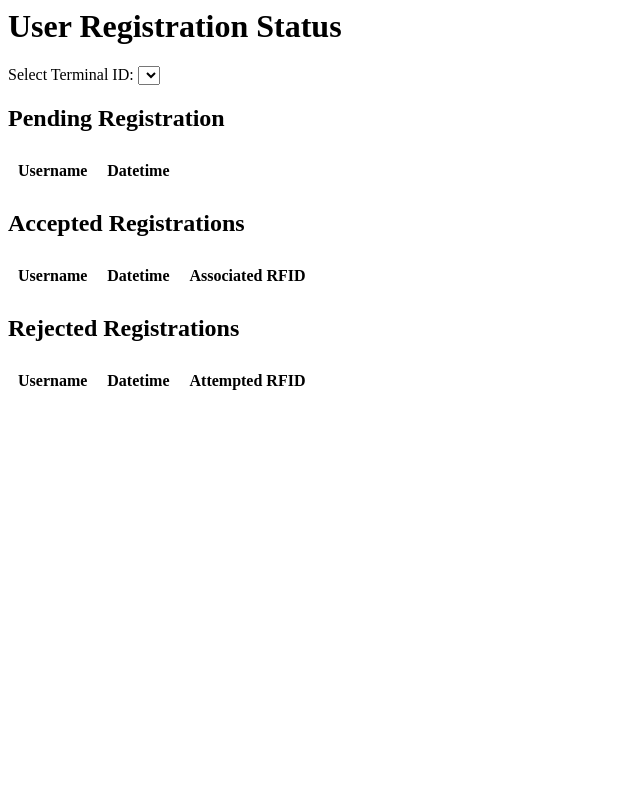
After one commit to albertocastronovo/door_presence_control, a Flask app: page /createdashboard in a window 1280 px wide. The commit adds this page. Shown: the whole page, without its empty margins (0-640 px from the left). Run offline with Flask 3, Linux system fonts and the light colour scheme; lists and menus that the app fills with data are empty; parts of the project's set-up code (start-up, migrations or seed data) failed here and were passed over.

Commit message:
user creation function working in rfid mode

```diff
--- a/MySQL_Python/app.py
+++ b/MySQL_Python/app.py
@@ -8,6 +8,7 @@ from utilities.server_functions import get_user_password, password_verify, passw
 from utilities.database import Database
 from apscheduler.schedulers.background import BackgroundScheduler
 import os
+import time
 from datetime import datetime, timedelta
 import requests
 
@@ -15,20 +16,29 @@ import requests
 app = Flask(__name__)
 app.secret_key = os.getenv("door_secret")
 
+retry_seconds = 10
+while True:
+    db = Database(
+        host="localhost",
+        database="door_cntrl_system",
+        port=3306
+    )
 
-db = Database(
-    host="localhost",
-    database="door_cntrl_system",
-    port=3306
-)
+    db.connect_as(
+        user="alberto",
+        password="alberto"
+    )
+    if db.is_connected():
+        print(f"Connected to database.")
+        break
+    print(f"Could not connect to database. Retrying in {retry_seconds} seconds.")
+    time.sleep(retry_seconds)
 
-db.connect_as(
-    user="alberto",
-    password="alberto"
-)
 
 users_permissions = {}
-pending_user_creations = {}
+pending_user_creations: dict[str, list[dict]] = {}
+accepted_user_creations: dict[str, list[dict]] = {}
+rejected_user_creations: dict[str, list[dict]] = {}
 
 """
     {
@@ -43,10 +53,25 @@ def update_users_permissions():
     users_permissions = {r["role"]: r for r in db.select_all("roles")}
 
 
+def reset_user_creations():
+    global accepted_user_creations
+    global rejected_user_creations
+    global pending_user_creations
+    accepted_user_creations.clear()
+    rejected_user_creations.clear()
+    pending_user_creations.clear()
+
+
 update_users_permissions()
+reset_user_creations()
 scheduler = BackgroundScheduler()
-scheduler.add_job(
+scheduler.add_job(      # update user permissions from database at 3 AM every day (local machine time)
     func=update_users_permissions,
+    trigger="cron",
+    hour=3
+)
+scheduler.add_job(      # clear RFID mode user creation dictionaries at 3 AM every day (local machine time)
+    func=reset_user_creations,
     trigger="cron",
     hour=3
 )
@@ -138,18 +163,11 @@ def update_user():
     gender = request.form["gender"]
     new_password = request.form["new_password"]
 
-    print(username)
-    print(new_password)
-    print(prefix + phone_number)
-    print(email)
-    print(address)
-    print(birth_date)
-    print(gender)
-
     update = db.update_multiple(
         table="user",
         column_names=["username", "password", "phone_number", "mail", "address", "birth_date", "gender"],
-        column_values=[username, password_hash(new_password), prefix+phone_number, email, address, birth_date, gender],
+        column_values=[username, password_hash(new_password), prefix + phone_number, email, address, birth_date,
+                       gender],
         where_column="fiscal_code",
         where_value=session["username"]
     )
@@ -222,13 +240,13 @@ def control_door():
 
     get_door_status = requests.get(f"http://{request.remote_addr}:5000/door")
     if not get_door_status.ok:
-        return "462"    # Could not reach the door
+        return "462"  # Could not reach the door
 
     print("reached door pass")
 
     door_data = get_door_status.json()
     if "state" not in door_data:
-        return "463"    # request misses critical information
+        return "463"  # request misses critical information
 
     print("critical info pass")
 
@@ -237,7 +255,7 @@ def control_door():
     headers = {"Content-type": "application/json"}
     set_door_status = requests.post(f"http://{request.remote_addr}:5000/door", json=door_command, headers=headers)
     if not set_door_status.ok:
-        return "464"    # the door was not set
+        return "464"  # the door was not set
 
     print("set door pass")
 
@@ -246,6 +264,10 @@ def control_door():
 
 @app.route("/cardforuser", methods=["POST"])
 def associate_new_card_to_user():
+    global accepted_user_creations
+    global rejected_user_creations
+    global pending_user_creations
+
     rfid = request.json.get("rfid", None)
     door_id = request.json.get("door_id", None)
     rfid_password = request.json.get("content", None)
@@ -256,7 +278,30 @@ def associate_new_card_to_user():
     if door_id not in pending_user_creations:
         return "460"
 
-    creation_status = create_new_user(pending_user_creations[door_id])
+    if len(pending_user_creations[door_id]) < 1:
+        return "460"
+
+    # check if card is already associated to some user in the database
+    card_in_database = db.select_where("user", "RFID_key", rfid)
+    pending_user_creations[door_id][0]["rfid"] = rfid
+    pending_user_creations[door_id][0]["temp_password"] = rfid_password
+    pending_user_creations[door_id][0]["time"] = datetime.now()
+    if len(card_in_database) == 0:
+        creation_status = create_new_user(pending_user_creations[door_id][0])
+    else:
+        creation_status = -1
+
+    if creation_status == 0:
+        if door_id not in accepted_user_creations:
+            accepted_user_creations[door_id] = [pending_user_creations[door_id][0]]
+        else:
+            accepted_user_creations[door_id].append(pending_user_creations[door_id][0])
+    else:
+        if door_id not in rejected_user_creations:
+            rejected_user_creations[door_id] = [pending_user_creations[door_id][0]]
+        else:
+            rejected_user_creations[door_id].append(pending_user_creations[door_id][0])
+    del pending_user_creations[door_id][0]
 
     return f"OK {creation_status}"
 
@@ -276,13 +321,12 @@ def create_temp_user(
         user_role: str = "USR",
         rfid_number: int = 42,
         set_password: str | None = "Paolo1!"
-                    ):
-
+):
     caller_role = get_role_from_ids(db, get_id_from_user(db, session["username"]), user_context)
     if caller_role == "USR" or \
-        (caller_role == "CO" and user_role != "USR") or \
+            (caller_role == "CO" and user_role != "USR") or \
             (caller_role == "CA" and user_role not in ["USR", "CO"]):
-        return "no permissions"   # no permissions to make the operation
+        return "no permissions"  # no permissions to make the operation
 
     user_fetch = db.select_where(
         table="user",
@@ -290,9 +334,9 @@ def create_temp_user(
         value=user_fiscal_code
     )
 
-    if len(user_fetch) < 1:     # se l'utente non esiste proprio
+    if len(user_fetch) < 1:  # se l'utente non esiste proprio
         password = set_password if set_password is not None else random_secure_password()
-        db.insert(              # viene creato un utente nuovo, con password temporanea e RFID data
+        db.insert(  # viene creato un utente nuovo, con password temporanea e RFID data
             table="user",
             columns=("username", "password", "fiscal_code", "RFID_key"),
             values=(user_fiscal_code, password_hash(password), user_fiscal_code, rfid_number)
@@ -329,6 +373,24 @@ def create_temp_user(
     return "OK"
 
 
+@app.route("/createdashboard", methods=["GET"])
+def create_dashboard():
+    print(f"Pending: {pending_user_creations}")
+    print(f"Accepted: {accepted_user_creations}")
+    print(f"Rejected: {rejected_user_creations}")
+    return render_template("rfid_creation_dashboard.html",
+                           now=datetime.now(),
+                           terminal_ids=list(set(
+                               list(accepted_user_creations.keys()) +
+                               list(pending_user_creations.keys()) +
+                               list(rejected_user_creations.keys())
+                           )),
+                           accepted_registrations=accepted_user_creations,
+                           pending_registrations=pending_user_creations,
+                           rejected_registrations=rejected_user_creations
+                           )
+
+
 @app.route("/createuser", methods=["GET", "POST"])
 def create_user():
     today = datetime.now().strftime("%Y-%m-%d")
@@ -341,9 +403,34 @@ def create_user():
     else:
         parameters, err_message = validate_new_user_form(request.form)
         print(f"errore: {err_message}")
+        user_id = parameters["userID"]
         if err_message == "OK_rfid":
-            pending_user_creations[parameters["door_id"]] = parameters
-            return "OK rfid"
+            # check if the creation of this user is already pending
+            users_with_same_id = [
+                inner_dict for inner_list in pending_user_creations.values()
+                for inner_dict in inner_list
+                if user_id in inner_dict and inner_dict["userID"] == user_id
+            ]
+            if len(users_with_same_id) > 0:
+                return render_template("create_user.html",
+                                       today=today,
+                                       tomorrow=tomorrow,
+                                       err_message="This user is already being created")
+
+            # check if the user already exists in the database
+            if len(db.select_where("user", "fiscal_code", parameters["userID"])) > 0:
+                return render_template("create_user.html",
+                                       today=today,
+                                       tomorrow=tomorrow,
+                                       err_message="This user already exists in the database")
+
+            parameters["time"] = datetime.now()
+            door_id = parameters["door_id"]
+            if door_id not in pending_user_creations:
+                pending_user_creations[door_id] = []
+            pending_user_creations[door_id].append(parameters)
+
+            return redirect(url_for("create_dashboard"))
         elif err_message == "OK_manual":
             user_created = create_new_user(parameters)
             if user_created != 0:
@@ -356,6 +443,6 @@ def create_user():
 
 if __name__ == '__main__':
     try:
-        app.run(port=5000, debug=True)
+        app.run(host="192.168.43.56", port=5000, debug=True)
     finally:
         scheduler.shutdown()
--- a/MySQL_Python/templates/create_user.html
+++ b/MySQL_Python/templates/create_user.html
@@ -1,5 +1,5 @@
 <!DOCTYPE html>
-<html>
+<html lang="en">
 <head>
 	<title>New User Registration</title>
 	<script>
--- /dev/null
+++ b/MySQL_Python/templates/rfid_creation_dashboard.html
@@ -0,0 +1,133 @@
+<style>
+  table {
+    border-collapse: collapse;
+  }
+
+  th, td {
+    padding: 10px;
+    text-align: left;
+  }
+
+  td:first-child, th:first-child {
+    text-align: right;
+  }
+</style>
+
+<!DOCTYPE html>
+<html lang="en">
+<head>
+	<title>User Registration Status</title>
+	<meta http-equiv="refresh" content="30"> <!-- Refresh page every 10 seconds -->
+</head>
+<body onload="updateRegistrations()">
+	<h1>User Registration Status</h1>
+
+	<!-- Dropdown menu for selecting Terminal ID -->
+	<label for="terminal_id">Select Terminal ID:</label>
+	<select id="terminal_id" onchange="updateRegistrations()">
+    <option value={{ terminal_ids[0] }} selected>{{ terminal_ids[0] }}</option>
+		<!-- Populate options with keys from all three dictionaries -->
+		{% for terminal_id in terminal_ids[1:] %}
+			<option value="{{ terminal_id }}">{{ terminal_id }}</option>
+		{% endfor %}
+	</select>
+
+	<!-- Tables for displaying pending, accepted, and rejected registrations -->
+	<h2>Pending Registration</h2>
+	<table id="pending_table">
+		<thead>
+			<tr>
+				<th>Username</th>
+				<th>Datetime</th>
+			</tr>
+		</thead>
+		<tbody>
+			<!-- Populate table with pending registrations for selected Terminal ID -->
+		</tbody>
+	</table>
+
+	<h2>Accepted Registrations</h2>
+	<table id="accepted_table">
+		<thead>
+			<tr>
+				<th>Username</th>
+				<th>Datetime</th>
+			</tr>
+		</thead>
+		<tbody>
+			<!-- Populate table with accepted registrations for selected Terminal ID -->
+
+		</tbody>
+	</table>
+
+	<h2>Rejected Registrations</h2>
+	<table id="rejected_table">
+		<thead>
+			<tr>
+				<th>Username</th>
+				<th>Datetime</th>
+			</tr>
+		</thead>
+		<tbody>
+			<!-- Populate table with rejected registrations for selected Terminal ID -->
+
+		</tbody>
+	</table>	<!-- JavaScript function for updating registration tables when Terminal ID is changed -->
+	<script>
+        let lastID = localStorage.getItem("terminal_id")
+        if(lastID) {
+            document.getElementById("terminal_id").value = lastID
+        }
+        document.getElementById("terminal_id").addEventListener(
+            "change", function() {
+                let value = this.value;
+                localStorage.setItem("terminal_id", value)
+            }
+        );
+
+		function updateRegistrations() {
+			// Get selected Terminal ID from dropdown menu
+			let terminalId = document.getElementById("terminal_id").value;
+
+			// Get tables for pending, accepted, and rejected registrations
+			let pendingTable = document.getElementById("pending_table");
+			let acceptedTable = document.getElementById("accepted_table");
+			let rejectedTable = document.getElementById("rejected_table");
+
+			// Clear tables
+			pendingTable.innerHTML = "<thead><tr><th>Username</th><th>Datetime</th></tr></thead><tbody></tbody>";
+			acceptedTable.innerHTML = "<thead><tr><th>Username</th><th>Datetime</th><th>Associated RFID</th></tr></thead><tbody></tbody>";
+			rejectedTable.innerHTML = "<thead><tr><th>Username</th><th>Datetime</th><th>Attempted RFID</th></tr></thead><tbody></tbody>";
+
+			// Populate tables with registrations for selected Terminal ID
+            {% for pen_key, pen_val in pending_registrations.items() %}
+                if (terminalId === "{{ pen_key }}") {
+                {% for vp in pen_val %}
+                    pendingTable.innerHTML += "<tr><td>{{ vp["userID"] }}</td><td>{{ vp["time"] }}</td></tr>";
+                    {% endfor %}
+                }
+
+            {% endfor %}
+
+            {% for acc_key, acc_val in accepted_registrations.items() %}
+                if (terminalId === "{{ acc_key }}") {
+                {% for va in acc_val %}
+                    acceptedTable.innerHTML += "<tr><td>{{ va["userID"] }}</td><td>{{ va["time"] }}</td><td>{{ va["rfid"] }}</td></tr>";
+                    {% endfor %}
+                }
+
+            {% endfor %}
+
+            {% for rej_key, rej_val in rejected_registrations.items() %}
+                if (terminalId === "{{ rej_key }}") {
+                {% for vr in rej_val %}
+                    rejectedTable.innerHTML += "<tr><td>{{ vr["userID"] }}</td><td>{{ vr["time"] }}</td><td>{{ vr["rfid"] }}</td></tr>";
+                    {% endfor %}
+                }
+
+            {% endfor %}
+
+		}
+	</script>
+</body>
+</html>
--- a/MySQL_Python/utilities/database.py
+++ b/MySQL_Python/utilities/database.py
@@ -16,6 +16,9 @@ class Database:
         self.__port:        int = port
         self.__connection:  CMySQLConnection | None = None
         self.__cursor:      CMySQLCursor | None = None
+
+    def is_connected(self):
+        return self.__connection.is_connected() if self.__connection is not None else False
 
     def connect_as(
             self,
--- a/MySQL_Python/utilities/server_functions.py
+++ b/MySQL_Python/utilities/server_functions.py
@@ -98,11 +98,12 @@ def validate_new_user_form(req_form):
         temp_password = req_form.get("temp_password", None)
         if not validate_data(temp_password, "password"):
             return {}, "Missing temporary password"
+        door_id = "none"
     else:
         door_id = req_form.get("door_id", None)
         temp_password = None
         rfid = None
-        if door_id is None:
+        if door_id is None or door_id == "":
             return {}, "Missing client ID"
 
     role = req_form.get("role", None)
@@ -142,6 +143,7 @@ def validate_new_user_form(req_form):
         "time_sun": time_sun,
         "whitelist_dates": whitelist_dates,
         "temp_password": temp_password,
-        "rfid": rfid
+        "rfid": rfid,
+        "door_id": door_id
 
     }, f"OK_{registration_type}"
```
